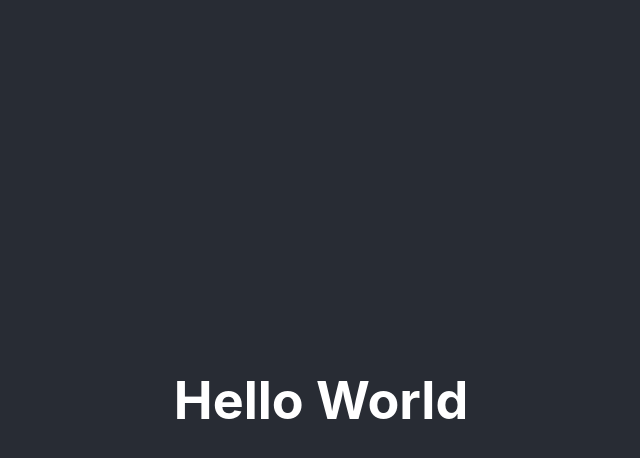
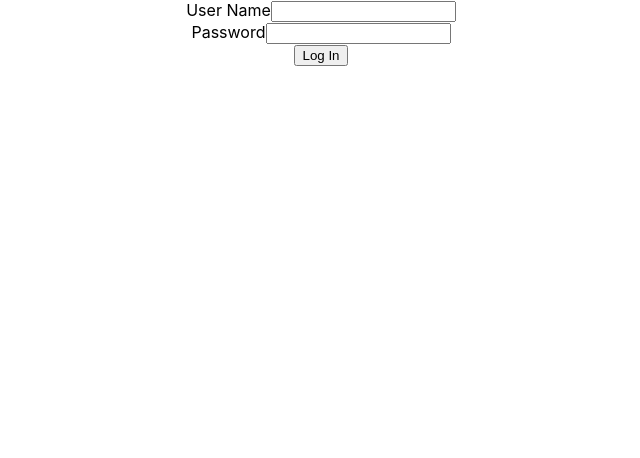
Before and after one commit to johncgenere/bank-of-react, a React (Create React App) app: page /login in a window 1280 px wide. Shown: the top 458 px of the page, without its empty margins (319-959 px from the left). Built offline with nearby package versions, Linux system fonts and the light colour scheme.

Commit message:
Added components and routes given by prompt

```diff
--- a/package.json
+++ b/package.json
@@ -5,6 +5,7 @@
   "dependencies": {
     "react": "^16.8.6",
     "react-dom": "^16.8.6",
+    "react-router-dom": "^5.0.1",
     "react-scripts": "3.0.1"
   },
   "scripts": {
--- /dev/null
+++ b/src/components/AccountBalance.js
@@ -0,0 +1,13 @@
+import React, {Component} from 'react';
+
+class AccountBalance extends Component {
+  render(){
+    return(
+      <div>
+        Balance: {this.props.accountBalance}
+      </div>
+    );
+  }
+}
+
+export default AccountBalance;
--- a/src/components/App.js
+++ b/src/components/App.js
@@ -1,14 +1,54 @@
-import React from 'react';
+import React, {Component} from 'react';
+import { BrowserRouter as Router, Route } from 'react-router-dom';
+import Home from './Home';
+import UserProfile from './UserProfile';
+import Login from './Login';
 import '../styles/App.css';
 
-function App() {
-  return (
-    <div className="App">
-      <header className="App-header">
-        <h1> Hello World </h1>
-      </header>
-    </div>
-  );
+class App extends Component{
+  constructor(props){
+    super(props);
+
+    this.state = {
+      accountBalance: 14568.27,
+      currentUser: {
+        userName: 'bob_loblaw',
+        memberSince: '08/23/99',
+      }
+    }
+  }
+
+  mockLogIn = (logInInfo) => {
+    const newUser = {...this.state.currentUser}
+    newUser.userName = logInInfo.userName
+    this.setState({currentUser: newUser})
+  }
+
+  render(){
+    const HomeComponent = () => (<Home accountBalance={this.state.accountBalance}/>);
+    const UserProfileComponent = () => (
+      <UserProfile
+        userName={this.state.currentUser.userName}
+        memberSince={this.state.currentUser.memberSince}
+      />
+    );
+    const LogInComponent = () => (
+      <Login
+        user={this.state.currentUser}
+        mockLogIn={this.mockLogIn} {...this.props}
+      />
+    );
+
+    return (
+      <Router>
+        <div className="App">
+          <Route path ="/" exact render = {HomeComponent}/>
+          <Route exact path="/userProfile" render={UserProfileComponent}/>
+          <Route exact path="/login" render={LogInComponent}/>
+        </div>
+      </Router>
+    );
+  }
 }
 
 export default App;
--- /dev/null
+++ b/src/components/Home.js
@@ -0,0 +1,20 @@
+import React, {Component} from 'react';
+import AccountBalance from './AccountBalance';
+import {Link} from 'react-router-dom';
+import logo from '../images/logo.svg';
+import '../styles/App.css'
+
+class Home extends Component {
+  render(){
+    return(
+      <div>
+        <img src={logo} alt="React" className="App-logo" style={{width: '20%', height: '20%'}}/>
+        <h1>Bank of React</h1>
+        <Link to="/userProfile">User Profile</Link>
+        <AccountBalance accountBalance={this.props.accountBalance} />
+      </div>
+    );
+  }
+}
+
+export default Home;
--- /dev/null
+++ b/src/components/Login.js
@@ -0,0 +1,54 @@
+import React, { Component } from 'react'
+import { Redirect } from 'react-router-dom'
+
+class Login extends Component {
+  constructor () {
+    super()
+    this.state = {
+      user: {
+        userName: '',
+        password: ''
+      },
+      redirect: false
+    }
+  }
+
+  handleChange = (e) => {
+    const updatedUser = {...this.state.user}
+    const inputField = e.target.name
+    const inputValue = e.target.value
+    updatedUser[inputField] = inputValue
+
+    this.setState({user: updatedUser})
+  }
+
+  handleSubmit = (e) => {
+    e.preventDefault()
+    this.props.mockLogIn(this.state.user)
+    this.setState({redirect: true})
+  }
+
+  render () {
+    if (this.state.redirect) {
+      return (<Redirect to="/userProfile"/>)
+    }
+
+    return (
+      <div>
+        <form onSubmit={this.handleSubmit}>
+          <div>
+            <label htmlFor="userName">User Name</label>
+            <input type="text" name="userName" onChange={this.handleChange} value={this.state.user.userName} />
+          </div>
+          <div>
+            <label htmlFor="password">Password</label>
+            <input type="password" name="password" />
+          </div>
+          <button>Log In</button>
+        </form>
+      </div>
+    )
+  }
+}
+
+export default Login
--- /dev/null
+++ b/src/components/UserProfile.js
@@ -0,0 +1,17 @@
+import React, {Component} from 'react';
+import {Link} from 'react-router-dom';
+
+class UserProfile extends Component {
+  render() {
+    return (
+      <div>
+        <h1>User Profile</h1>
+        <Link to="/">Go Home</Link>
+        <div>Username: {this.props.userName}</div>
+        <div>Member Since: {this.props.memberSince}</div>
+      </div>
+    );
+  }
+}
+
+export default UserProfile;
```
Also changed, not shown: src/images/logo.svg (added), 1 other file (tests, documents, lock files or other folders).
